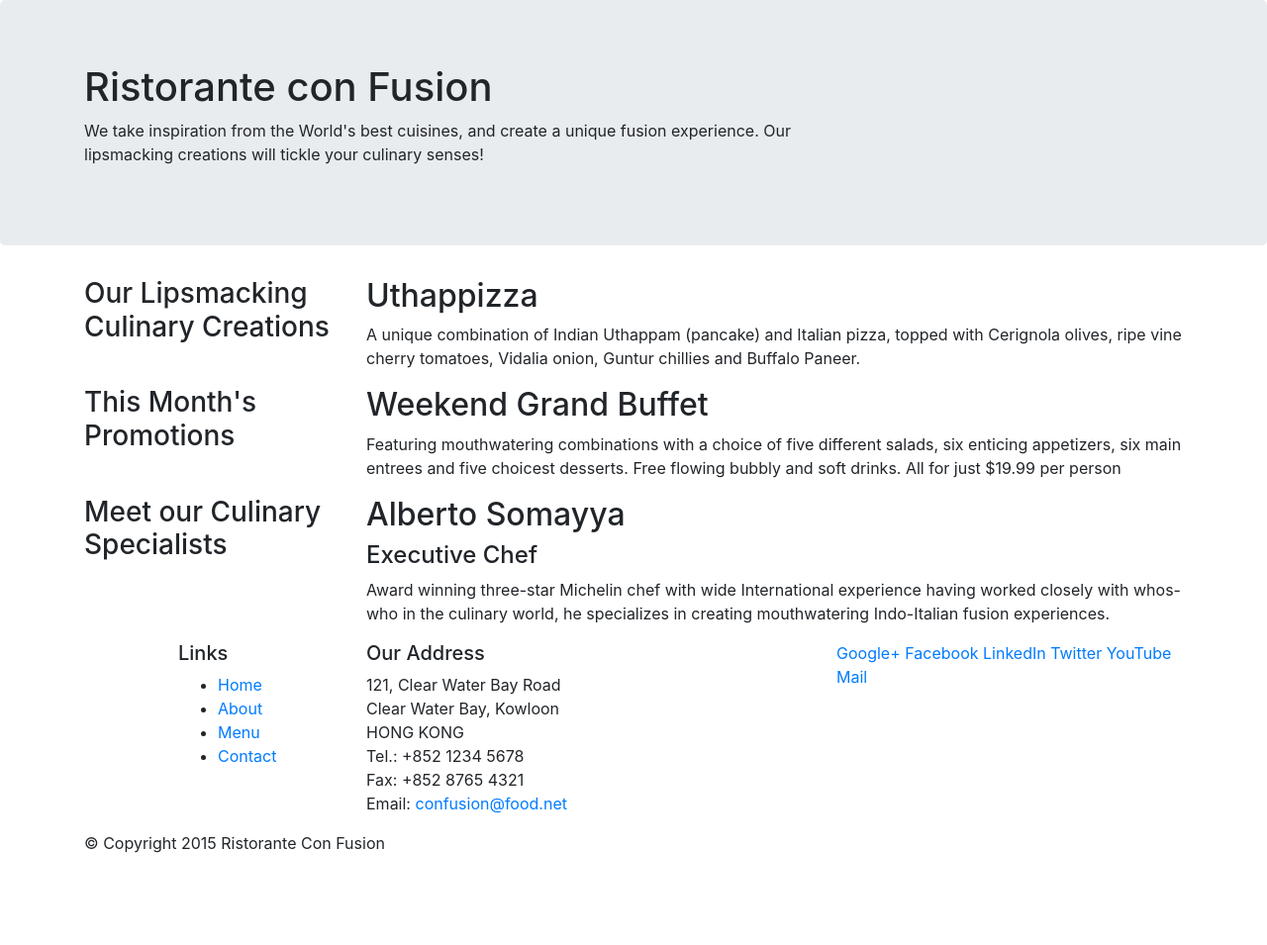
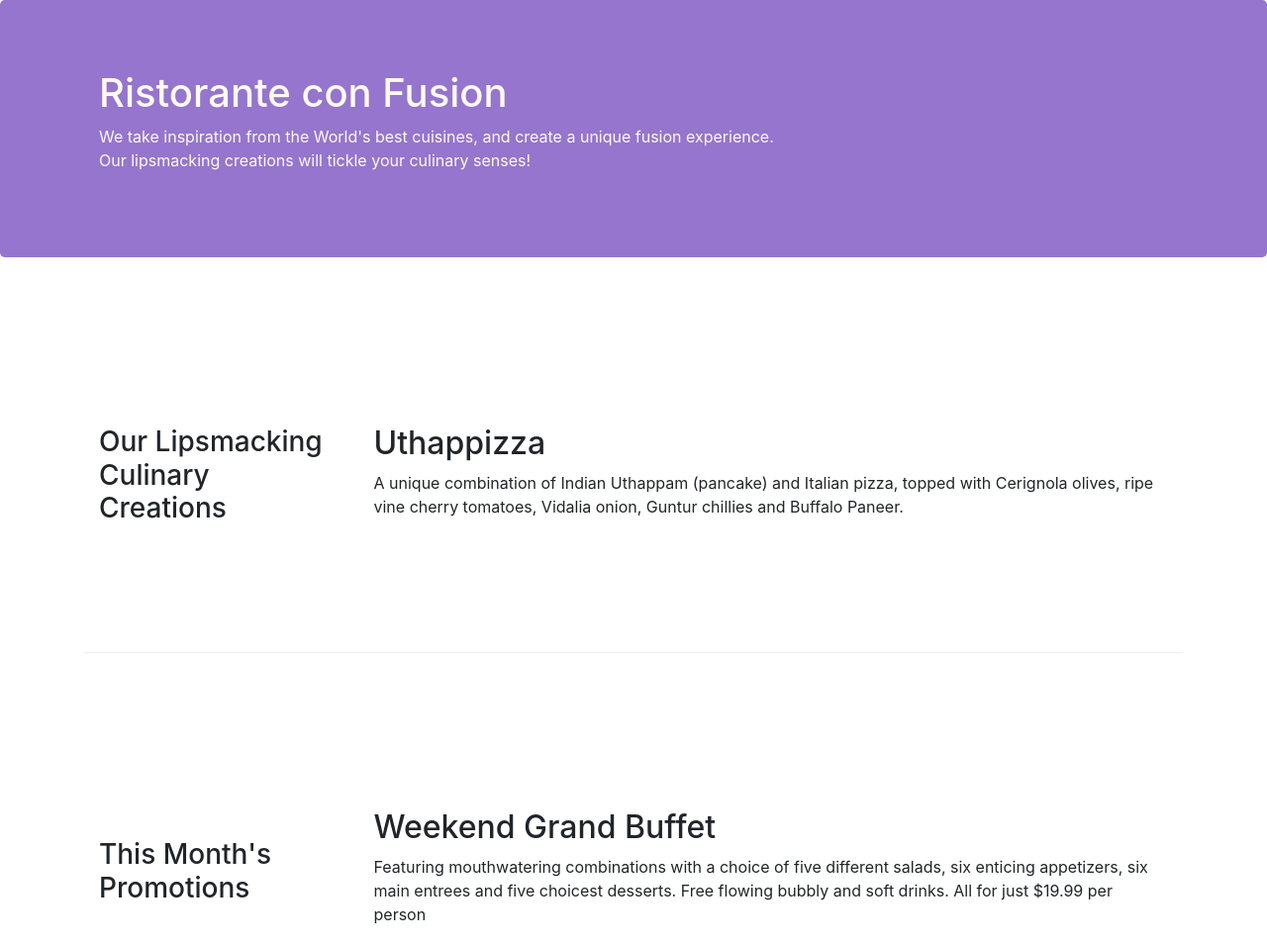
Before and after one commit to AdamLevy359/confusion, a website: page index.html in a window 1280 px wide. Shown: the top 955 px of the page at 99% size. Before the commit the page ends 880 px from the top, so only its background shows below. Drawn offline with nearby package versions, Linux system fonts and the light colour scheme.

Commit message:
bootstrap grid part 2

```diff
--- /dev/null
+++ b/css/styles.css
@@ -0,0 +1,30 @@
+.row-header{
+    margin: 0px auto;
+    padding: 0px auto;
+}
+
+.row-content{
+    margin: 0px auto;
+    padding: 50px 0px 0px;
+    border-bottom: 1px ridge;
+    min-height: 400px;
+}
+
+.footer{
+    background-color: #D1C4E9;
+    margin: 0px auto;
+    padding: 20px 0px 20px 0px;
+}
+
+.jumbotron{
+    padding: 70px 30px 70px 30px;
+    margin: 0px 0px 0px 0px;
+    background: #9575CD;
+    color: floralwhite;
+}
+
+address{
+    font-size: 80%;
+    margin: 0px;
+    color: #0f0f0f
+}
--- a/index.html
+++ b/index.html
@@ -9,6 +9,7 @@
 
     <!-- Bootstrap CSS -->
     <link rel="stylesheet" href="node_modules/bootstrap/dist/css/bootstrap.min.css">
+    <link rel="stylesheet" href="css/styles.css">
     <title>Ristorante Con Fusion</title>
 </head>
 
@@ -16,7 +17,7 @@
 
     <header class="jumbotron">
         <div class="container">
-            <div class="row">
+            <div class="row row-header">
                 <div class="col-12 col-sm-8">
                     <h1>Ristorante con Fusion</h1>
                     <p>We take inspiration from the World's best cuisines, and create a unique fusion experience. Our lipsmacking creations will tickle your culinary senses!</p>
@@ -28,18 +29,18 @@
     </header>
 
     <div class="container">
-        <div class="row">
-            <div class="col-sm-4 push-sm-8 col-md-3 push-md-9">
+        <div class="row row-content align-items-center">
+            <div class="col-sm-4 col-md-3 flex-last">
                 <h3>Our Lipsmacking Culinary Creations</h3>
             </div>
-            <div class="col-sm pull-sm-4 col-md pull-md-3">
+            <div class="col-sm col-md flex-first">
                 <h2>Uthappizza</h2>
                 <p>A unique combination of Indian Uthappam (pancake) and Italian pizza, topped with Cerignola olives, ripe vine cherry tomatoes, Vidalia onion, Guntur chillies and Buffalo Paneer.</p>
             </div>
         </div>
 
 
-        <div class="row">
+        <div class="row row-content align-items-center">
             <div class="col-sm-4 col-md-3">
                 <h3>This Month's Promotions</h3>
             </div>
@@ -49,11 +50,11 @@
             </div>
         </div>
 
-        <div class="row">
-            <div class="col-sm-4 push-sm-8 col-md-3 push-md-9">
+        <div class="row row-content align-items-center">
+            <div class="col-sm-4 col-md-3 flex-last">
                 <h3>Meet our Culinary Specialists</h3>
             </div>
-            <div class="col-sm pull-sm-4 col-md pull-md-3">
+            <div class="col-sm col-md flex-first">
                 <h2>Alberto Somayya</h2>
                 <h4>Executive Chef</h4>
                 <p>Award winning three-star Michelin chef with wide International experience having worked closely with whos-who in the culinary world, he specializes in creating mouthwatering Indo-Italian fusion experiences. </p>
@@ -61,12 +62,12 @@
         </div>
     </div>
 
-    <footer>
+    <footer class="footer">
         <div class="container">
             <div class="row">
                 <div class="col-5 offset-1 col-sm-2">
                     <h5>Links</h5>
-                    <ul>
+                    <ul class="list-unstyled">
                         <li><a href="#">Home</a></li>
                         <li><a href="#">About</a></li>
                         <li><a href="#">Menu</a></li>
@@ -84,8 +85,8 @@
 		              Email: <a href="mailto:confusion@food.net">confusion@food.net</a>
 		           </address>
                 </div>
-                <div class="col col-sm-4">
-                    <div>
+                <div class="col col-sm-4 align-self-center">
+                    <div style="text-align: center">
                         <a href="http://google.com/+">Google+</a>
                         <a href="http://www.facebook.com/profile.php?id=">Facebook</a>
                         <a href="http://www.linkedin.com/in/">LinkedIn</a>
@@ -95,7 +96,7 @@
                     </div>
                 </div>
            </div>
-           <div = class="row">
+           <div = class="row justify-content-center">
                 <div class="col-auto">
                     <p>© Copyright 2015 Ristorante Con Fusion</p>
                 </div>
```
